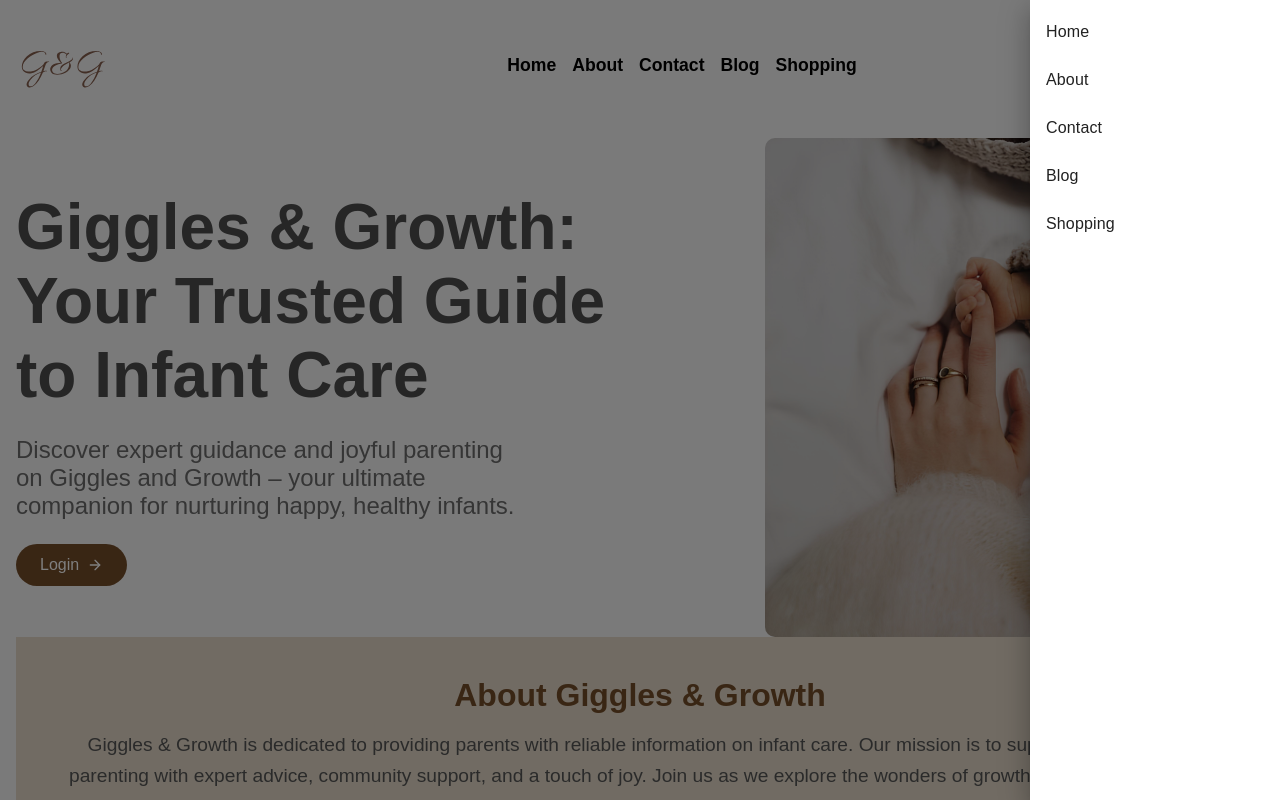
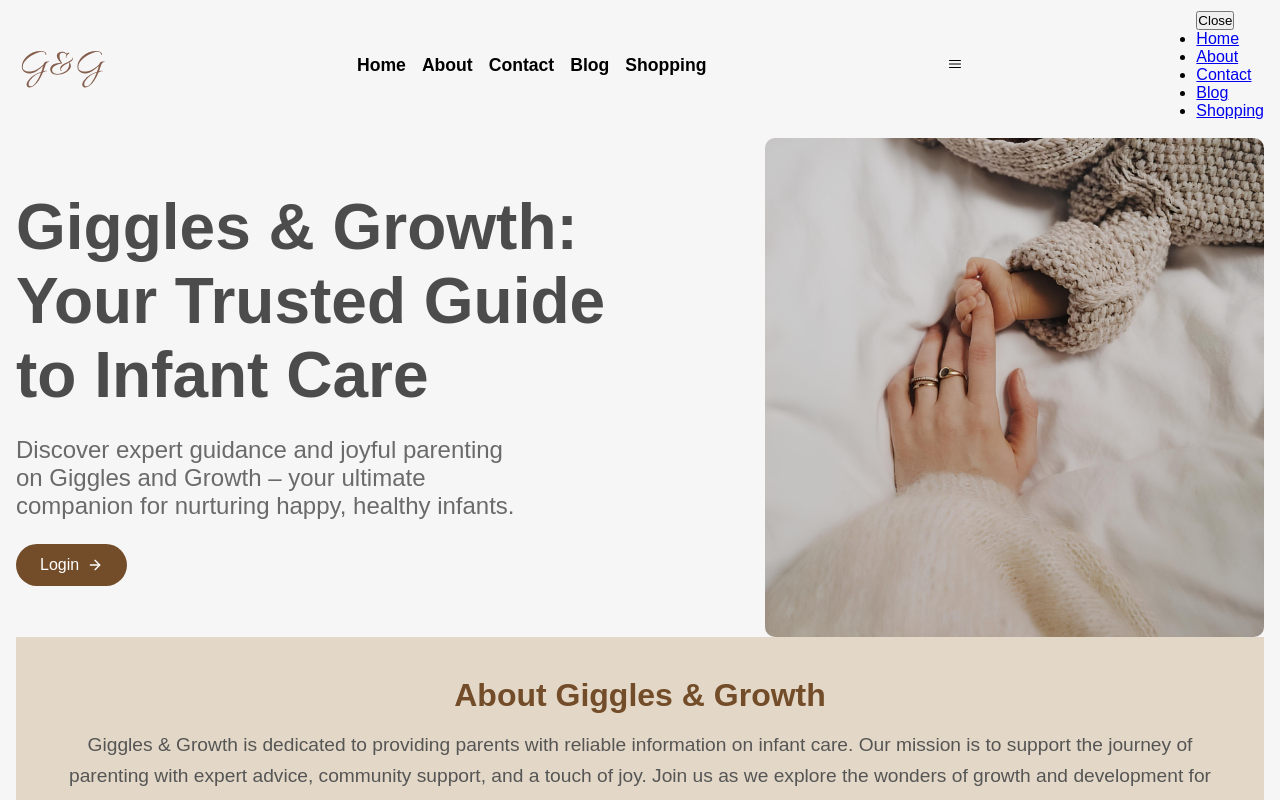
Before and after one commit to Prolifictalen/infactcare, a React (Create React App) app: page / in a window 1280 px wide. Both pictures are taken after a click on the icon 1256 px from the left and 63 px from the top of the page. Shown: the top 800 px of the page. Built offline with nearby package versions, Linux system fonts and the light colour scheme.

Commit message:
Update Navbar.js

```diff
--- a/src/Components/Navbar.js
+++ b/src/Components/Navbar.js
@@ -2,15 +2,6 @@ import React, { useState } from "react";
 import Logo from "../Assets/logo.svg"; // Replace with your actual logo file
 import { HiOutlineBars3 } from "react-icons/hi2"; // Mobile menu icon
 import { Link, useLocation } from "react-router-dom";
-import {
-  Box,
-  Drawer,
-  List,
-  ListItem,
-  ListItemButton,
-  ListItemText,
-} from "@mui/material";
-
 
 const Navbar = () => {
   const [openMenu, setOpenMenu] = useState(false);
@@ -23,7 +14,6 @@ const Navbar = () => {
     { text: "Blog", path: "/blog" },
     { text: "Shopping", path: "/shopping" },
   ];
-
 
   return (
     <nav className="navbar">
@@ -53,28 +43,31 @@ const Navbar = () => {
       </div>
 
       {/* Mobile Drawer Menu */}
-      <Drawer open={openMenu} onClose={() => setOpenMenu(false)} anchor="right">
-        <Box
-          sx={{ width: 250 }}
-          role="presentation"
-          onClick={() => setOpenMenu(false)}
-        >
-          <List>
+      {openMenu && (
+        <div className="mobile-menu">
+          <button
+            className="close-menu"
+            onClick={() => setOpenMenu(false)}
+          >
+            Close
+          </button>
+          <ul>
             {menuOptions.map((menu) => (
-              <ListItem key={menu.text} disablePadding>
-                <ListItemButton component={Link} to={menu.path}>
-                  <ListItemText
-                    primary={menu.text}
-                    className={`${
-                      location.pathname === menu.path ? "active-link" : ""
-                    }`}
-                  />
-                </ListItemButton>
-              </ListItem>
+              <li key={menu.text}>
+                <Link
+                  to={menu.path}
+                  className={`mobile-link ${
+                    location.pathname === menu.path ? "active-link" : ""
+                  }`}
+                  onClick={() => setOpenMenu(false)}
+                >
+                  {menu.text}
+                </Link>
+              </li>
             ))}
-          </List>
-        </Box>
-      </Drawer>
+          </ul>
+        </div>
+      )}
     </nav>
   );
 };
```
